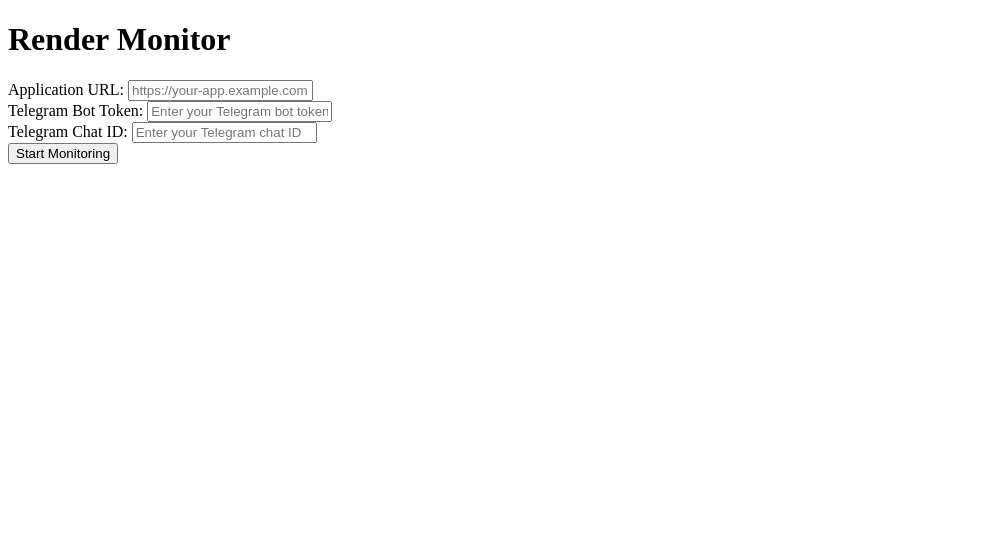
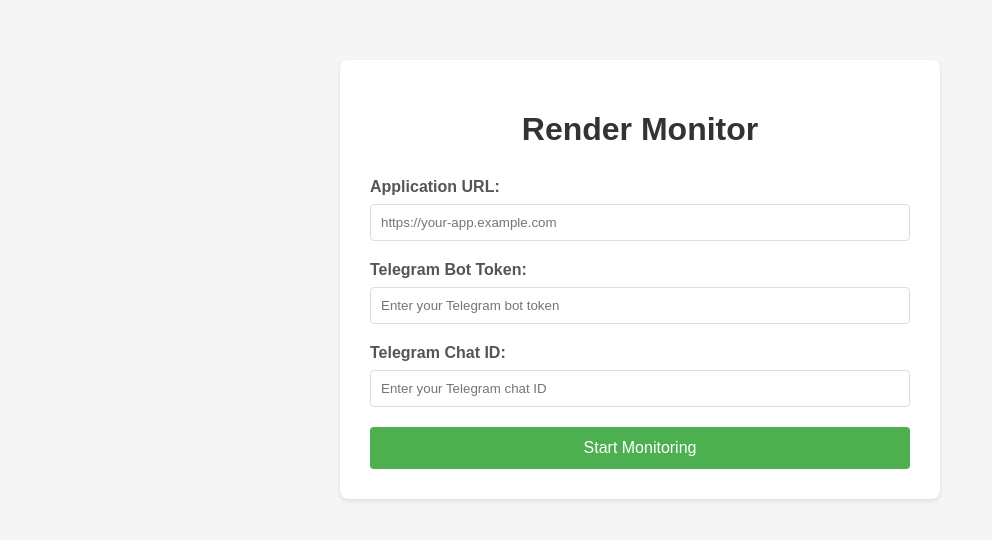
Before and after one commit to codefromlani/Render, a Python web app: template templates/index.html in a window 1280 px wide. Shown: the top 540 px of the page, without its empty margins (0-992 px from the left). Run offline with Jinja, Linux system fonts and the light colour scheme; the template is opened without the code that fills it, so the values that code supplies are empty.

Commit message:
Add style

```diff
--- a/templates/index.html
+++ b/templates/index.html
@@ -3,7 +3,56 @@
 <head>
     <meta charset="UTF-8">
     <meta name="viewport" content="width=device-width, initial-scale=1.0">
-    <title>Document</title>
+    <title>Render Monitor</title>
+    <style>
+        body {
+            font-family: Arial, sans-serif;
+            max-width: 600px;
+            margin: 40px auto;
+            padding: 20px;
+            background-color: #f5f5f5;
+        }
+        .container {
+            background-color: white;
+            padding: 30px;
+            border-radius: 8px;
+            box-shadow: 0 2px 4px rgba(0, 0, 0, 0.1);
+        }
+        h1 {
+            color: #333;
+            margin-bottom: 30px;
+            text-align: center;
+        }
+        .form-group {
+            margin-bottom: 20px;
+        }
+        label {
+            display: block;
+            margin-bottom: 8px;
+            color: #555;
+            font-weight: bold;
+        }
+        input[type="text"] {
+            width: 100%;
+            padding: 10px;
+            border: 1px solid #ddd;
+            border-radius: 4px;
+            box-sizing: border-box;
+        }
+        button {
+            background-color: #4CAF50;
+            color: white;
+            padding: 12px 20px;
+            border: none;
+            border-radius: 4px;
+            cursor: pointer;
+            width: 100%;
+            font-size: 16px;
+        }
+        button:hover {
+            background-color: #45a049;
+        }
+    </style>
 </head>
 <body>
     <div class="container">
```
